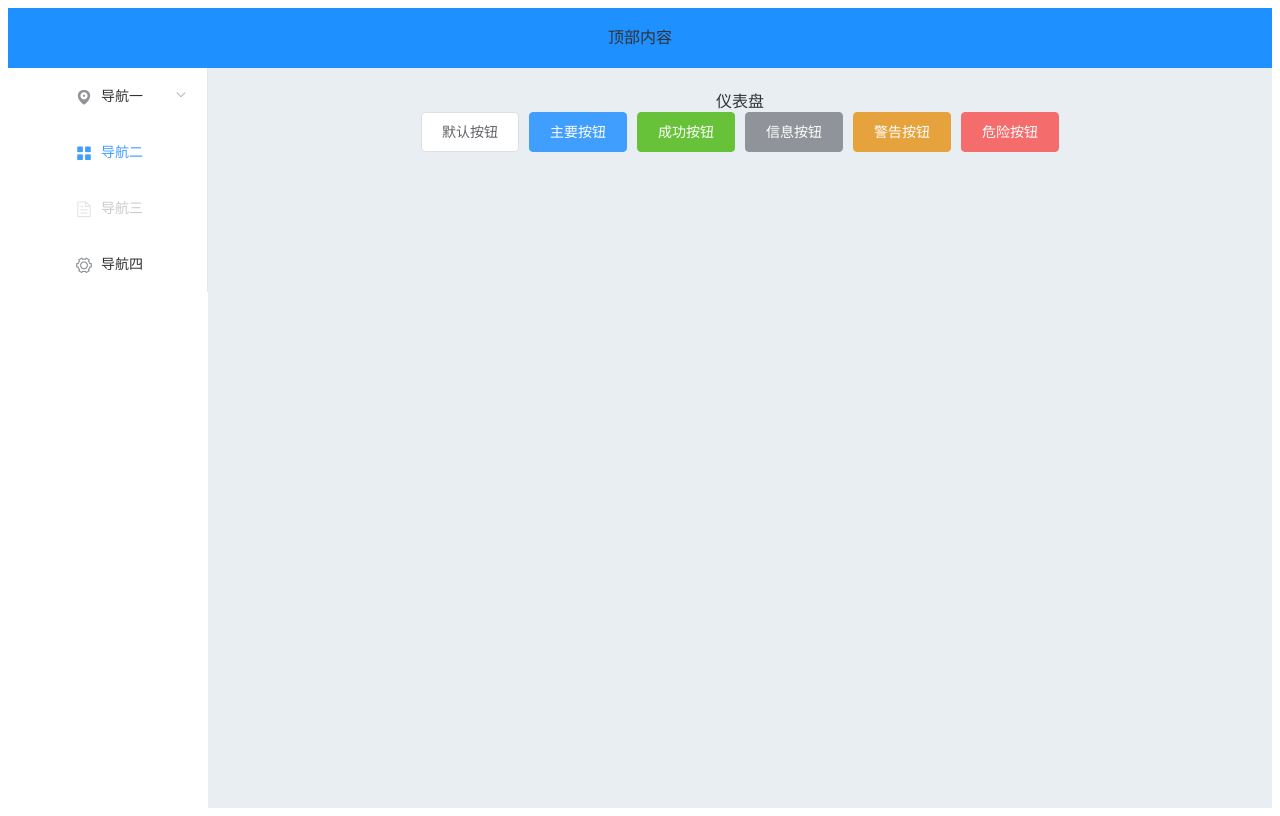
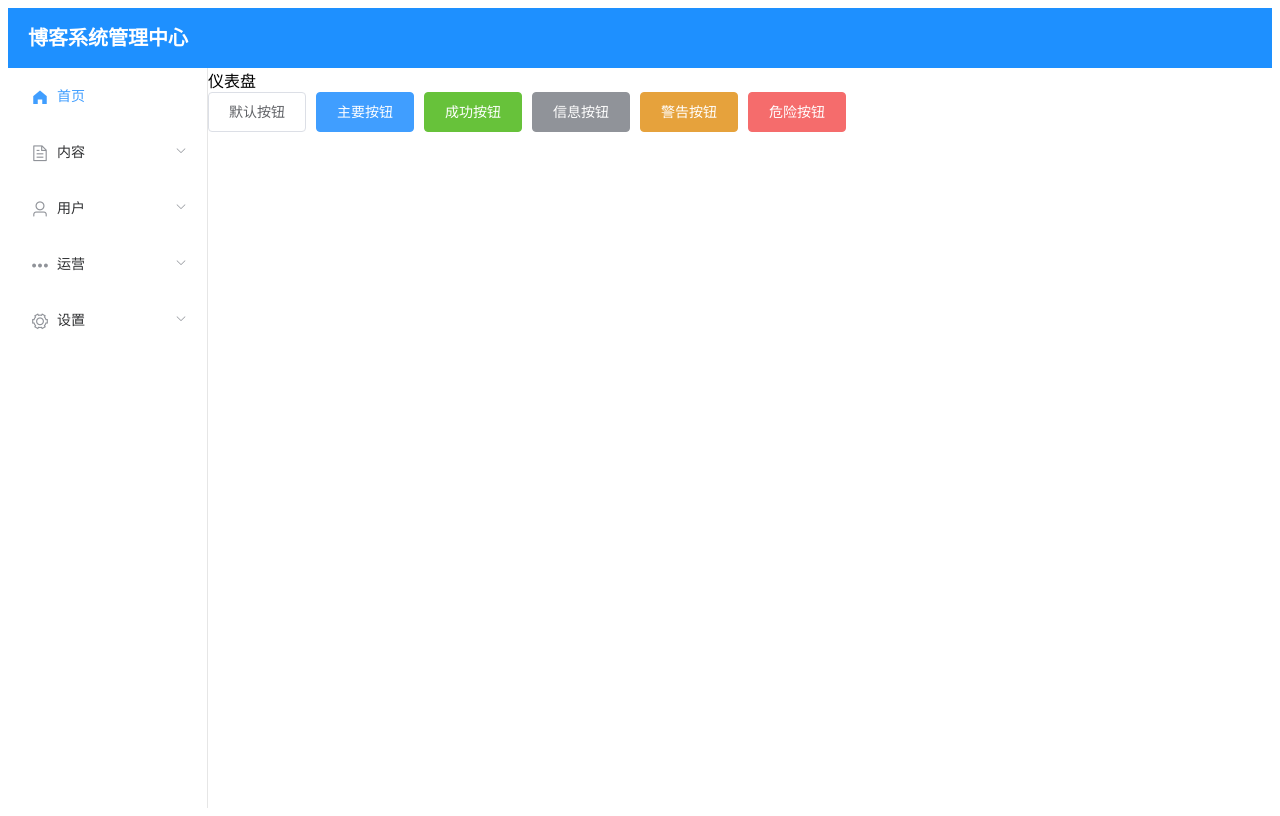
Before and after one commit to AVICCII/SOBBLOGADMIN, a Vue app: page /#/index in a window 1280 px wide. Built offline with nearby package versions, Linux system fonts and the light colour scheme.

Commit message:
2020/10/28

```diff
--- a/package.json
+++ b/package.json
@@ -8,6 +8,7 @@
     "lint": "vue-cli-service lint"
   },
   "dependencies": {
+    "axios": "^0.21.0",
     "core-js": "^3.6.5",
     "element-ui": "^2.13.2",
     "vue": "^2.6.11",
--- a/src/layout/base-view.vue
+++ b/src/layout/base-view.vue
@@ -1,7 +1,9 @@
 <template>
     <!--显示我们的内容--><div>
     <el-container>
-        <el-header id="admin-header-box">顶部内容</el-header>
+        <el-header id="admin-header-box">
+            <top-header/>
+        </el-header>
         <el-container>
             <el-aside id="left-menu-list-box" width="200px">
     <left-menu/>
@@ -37,21 +39,22 @@
 </script>
 
 <style >
+    #left-menu-list-box .el-menu{
+        border-right:none;
+    }
+
     .el-header, .el-footer {
         background-color: dodgerblue;
-        color: #333;
-        text-align: center;
         line-height: 60px;
         height: 60px !important;
     }
     .el-aside {
-        text-align: center;
+        border-right:  solid 1px #e6e6e6;
         line-height: 200px;
     }
 
-    .el-main {
-        background-color: #E9EEF3;
-        color: #333;
-        text-align: center;
+    .el-main{
+        padding: 0px;
     }
+
 </style>
--- a/src/layout/left-menu.vue
+++ b/src/layout/left-menu.vue
@@ -1,48 +1,55 @@
 <template>
     <div>
         <el-menu
-                default-active="2"
-                class="el-menu-vertical-demo">
-            <el-submenu index="1">
-                <template slot="title">
-                    <i class="el-icon-location"></i>
-                    <span>导航一</span>
-                </template>
-                <el-menu-item-group>
-                    <template slot="title">分组一</template>
-                    <el-menu-item index="1-1">选项1</el-menu-item>
-                    <el-menu-item index="1-2">选项2</el-menu-item>
-                </el-menu-item-group>
-                <el-menu-item-group title="分组2">
-                    <el-menu-item index="1-3">选项3</el-menu-item>
-                </el-menu-item-group>
-                <el-submenu index="1-4">
-                    <template slot="title">选项4</template>
-                    <el-menu-item index="1-4-1">选项1</el-menu-item>
+                default-active="0"
+                unique-opened="true"
+                class="el-menu-vertical">
+
+            <!-- 遍历菜单内容 -->
+            <!-- 有两种:有一种没子菜单，有一种有 -->
+            <template v-for="(item,index) in menuList">
+                <router-link :to="item.path" v-if="!item.children&&!item.hidden" :key="index">
+                    <el-menu-item :index="index">
+                        <i :class="item.icon"></i>
+                        <span slot="title">{{item.name}}</span>
+                    </el-menu-item>
+                </router-link>
+
+                <el-submenu v-if="item.children&&!item.hidden" :key="index" :index="index" >
+                    <template slot="title">
+                        <i :class="item.icon"></i>
+                        <span>{{item.name}}</span>
+                    </template>
+                    <router-link  :to="item.path+'/'+subItem.path" v-for="(subItem,subIndex) in item.children" :key="subIndex">
+                        <el-menu-item :index="index+'-'+subIndex" v-if="!subItem.hidden" >
+                            <i :class="subItem.icon"></i>
+                            <span slot="title" v-text="subItem.name"></span>
+                        </el-menu-item>
+                    </router-link>
                 </el-submenu>
-            </el-submenu>
-            <el-menu-item index="2">
-                <i class="el-icon-menu"></i>
-                <span slot="title">导航二</span>
-            </el-menu-item>
-            <el-menu-item index="3" disabled>
-                <i class="el-icon-document"></i>
-                <span slot="title">导航三</span>
-            </el-menu-item>
-            <el-menu-item index="4">
-                <i class="el-icon-setting"></i>
-                <span slot="title">导航四</span>
-            </el-menu-item>
+            </template>
         </el-menu>
     </div>
 </template>
 
 <script>
-    export default {
-        name: "left-menu"
+    import {routes} from '../router'
+    export default{
+        data(){
+            return{
+                menuList:[]
+            }
+        },
+        mounted() {
+            let menuList = routes[0]
+            this.menuList = menuList.children
+            console.log(menuList)
+        }
     }
 </script>
 
-<style scoped>
-
+<style>
+.el-menu-vertical a{
+    text-decoration: none;
+}
 </style>
--- a/src/layout/right-content.vue
+++ b/src/layout/right-content.vue
@@ -1,7 +1,7 @@
 <template>
     <div>
-        <div class="header-part">右边内容</div>
-        <div class="content">
+        <div class="content-title-box">右边内容</div>
+        <div class="content-container-box">
             <router-view/>
         </div>
     </div>
@@ -14,5 +14,11 @@
 </script>
 
 <style scoped>
-
+    .content-container-box{
+        padding: 10px;
+    }
+.content-title-box{
+    padding: 10px;
+    border-bottom: solid 1px #e6e6e6;
+}
 </style>
--- /dev/null
+++ b/src/layout/top-header.vue
@@ -0,0 +1,24 @@
+<template>
+    <div>
+        <div class="header-left-box">
+            <div class="header-logo">博客系统管理中心</div>
+        </div>
+        <div class="header-right-box">
+
+        </div>
+    </div>
+</template>
+
+<script>
+    export default {
+        name: "top-header"
+    }
+</script>
+
+<style scoped>
+.header-logo{
+    color: #fff;
+    font-size: 20px;
+    font-weight: 600;
+}
+</style>
--- a/src/main.js
+++ b/src/main.js
@@ -5,10 +5,13 @@ import ElementUI from 'element-ui';
 import 'element-ui/lib/theme-chalk/index.css';
 
 import leftMenu from './layout/left-menu'
+import topHeader from './layout/top-header'
+
 
 Vue.config.productionTip = false
 Vue.use(ElementUI)
 Vue.component('leftMenu',leftMenu)
+Vue.component('topHeader',topHeader)
 
 new Vue({
   router,
--- a/src/page/login/login.vue
+++ b/src/page/login/login.vue
@@ -1,12 +1,161 @@
 <template>
-    <div>
-        登录页面
+    <div class="admin-login-box">
+        <!-- 后台的登录入口，只有登录，没有注册和找回密码 -->
+        <!-- 只有门户一个用户入口，如果是管理员则跳转到管理中心 -->
+        <!-- 顶部内容 -->
+        <div class="admin-login-header-box">
+            <div class="admin-login-header-center center">
+                <div class="admin-login-logo">
+                    博客系统登录模块
+                </div>
+            </div>
+        </div>
+        <!-- 中间内容 -->
+        <div class="admin-login-center-box">
+            <div class="center login-center-box">
+                <el-row :gutter="20">
+                    <el-col :span="12">
+                        <el-form label-position="right" label-width="100px">
+                            <el-form-item label="账号" required>
+                                <el-input v-model="User.userName" placehoder="用户名/邮箱地址"></el-input>
+                            </el-form-item>
+                            <el-form-item label="密码" required>
+                                <el-input type="password" v-model="User.password" placehoder="请输入密码"></el-input>
+                            </el-form-item>
+                            <el-form-item label="人类验证码" required>
+                                <el-input v-model="loginInfo.verifyCode" placehoder="请输入右侧验证码"></el-input>
+                                <img :src="captchaPath" @click="updateVerifyCode" class="captcha_code">
+                            </el-form-item>
+                            <el-form-item class="login-buttion">
+                                <el-button type="primary" @click="doLogin" size="small"> 登 录</el-button>
+                            </el-form-item>
+                        </el-form>
+                    </el-col>
+
+                </el-row>
+
+            </div>
+        </div>
+        <!-- 底部内容 -->
     </div>
 </template>
 
 <script>
+
+    const axios = require('axios')
+
+    export default {
+        data() {
+            return {
+                User: {
+                    userName: '',
+                    password: ''
+                },
+                loginInfo: {
+                    verifyCode: '',
+                    captcha_key: '',
+                    from: ''
+                },
+                captchaPath:'',
+            }
+        },
+        methods: {
+            doLogin() {
+            //发起登录
+            //TODO：检查数据
+            //向服务器提交数据
+            //处理结果
+                console.log(this.loginInfo);
+                console.log(this.User);
+            //TODO：
+                axios({
+                    method: 'post',
+                    url: '/user/login/'+this.loginInfo.verifyCode+'/'+this.loginInfo.captcha_key,
+                    data: this.User
+                }).then(result =>{
+                    console.log(result.data);
+                });
+            },
+            updateVerifyCode(){
+                this.captchaPath = 'http://127.0.0.1:2020/user/captcha?captcha_key='+ this.loginInfo.captcha_key +"&random" + Date.parse(new Date());
+                console.log(this.captchaPath);
+            }
+
+        },
+        mounted() {
+            axios
+                .get('https://api.sunofbeach.net/shop/discovery/categories')
+                .then(response => {
+                    console.log(response.data);
+                });
+            this.loginInfo.captcha_key = Date.parse(new Date());
+            this.updateVerifyCode();
+        }
+    }
 </script>
 
-<style scoped>
+<style>
 
+    .captcha_code{
+        cursor:pointer;
+        vertical-align: middle;
+        margin-left: 10px;
+        border: #E6E6E6 solid 1px;
+        width: 120px;
+        padding-left: 10px;
+        padding-right: 10px;
+        height: 42px;
+    }
+
+    .login-buttion {
+        margin-bottom: 0px;
+    }
+
+    .admin-login-header-box {
+        width: 100%;
+        height: 60px;
+        margin-bottom: 20px;
+        background: dodgerblue;
+    }
+
+    .center {
+        margin: 0 auto;
+        width: 1140px;
+    }
+
+    .admin-login-header-center {
+        line-height: 60px;
+    }
+
+    .admin-login-logo {
+        color: #fff;
+        font-size: 18px;
+        font-weight: 600;
+    }
+
+    .login-center-box .el-input{
+        width: 200px;
+
+    }
+    .login-center-box {
+        border-radius: 4px;
+        padding: 20px;
+        width: 1100px;
+        background: #fff;
+        box-shadow: 0 1px 10px #afafaf;
+    }
+
+    .login-center-box .el-form-item__label {
+        border-left: #E6E6E6 solid 1px;
+        border-top: #E6E6E6 solid 1px;
+        border-bottom: #E6E6E6 solid 1px;
+        background: #FBFBFB;
+        text-align: center;
+    }
+
+    .login-center-box .el-input__inner {
+        border: #E6E6E6 solid 1px;
+        border-radius: 0;
+        height: 42px;
+    }
 </style>
--- a/src/router/index.js
+++ b/src/router/index.js
@@ -6,7 +6,7 @@ Vue.use(VueRouter)
 
 
 /* 登陆页面 */
-// const login = () => import("@/page/login/login")
+const login = () => import("@/page/login/login")
 /* 内容部分 */
 const ArticleManage = () => import("@/page/content/manage-article")
 const postArticle = () => import("@/page/content/post-article")
@@ -31,89 +31,143 @@ const rightView = () => import("@/layout/right-content")
 
 
 //路由器
-const routes = [
+export const routes = [
     {path: '',
         component:baseView,
         redirect:'/index',
         children:[
             {
                 path:"/index",
+                name:'首页',
+                icon:'el-icon-s-home',
                 component:index
             },
             {
                 path: '/content',
+                name:'内容',
+                icon: 'el-icon-document',
+                hidden:false,
                 component:rightView,
                 children:[
                     {
                         path:'post-article',
+                        icon: 'el-icon-document-add',
+                        name:'发表文章',
+                        hidden:false,
                         component:postArticle
                     },
                     {
                         path:'manage-article',
+                        icon: 'el-icon-document-checked',
+                        name:'文章管理',
+                        hidden:false,
                         component:ArticleManage
                     },
                     {
                         path:'manage-image',
+                        icon: 'el-icon-picture',
+                        name:'图片管理',
+                        hidden:false,
                         component:imageManage
                     },
                     {
                         path:'manage-comment',
+                        icon: 'el-icon-chat-line-round',
+                        name:'评论管理',
+                        hidden:false,
                         component:commentManage
                     }
                 ]
             },
             {
                 path: '/user',
+                icon: 'el-icon-user',
+                name:'用户',
+                hidden:false,
                 component:rightView,
                 children:[
                     {
                         path:'list',
+                        icon: 'el-icon-s-custom',
+                        name:'用户列表',
+                        hidden:false,
                         component:list
                     },
                     {
                         path:'reset-password',
+                        icon: 'el-icon-lock',
+                        name:'密码重置',
+                        hidden:false,
                         component:resetPassword
                     },
                     {
                         path:'email',
+                        icon: 'el-icon-message',
+                        name:'邮箱设置',
+                        hidden:false,
                         component:email
                     },
                     {
                         path:'info',
+                        icon: 'el-icon-user-solid',
+                        name:'用户信息',
+                        hidden:false,
                         component:info
                     }
                 ]
             },
             {
                 path: '/operation',
+                icon: 'el-icon-more',
+                name:'运营',
+                hidden:false,
                 component:rightView,
                 children:[
                     {
                         path:'category',
+                        icon: 'el-icon-more-outline',
+                        name:'分类管理',
+                        hidden:false,
                         component:categoryManage
                     },
                     {
                         path:'loop',
+                        icon: 'el-icon-copy-document',
+                        name:'轮播图管理',
+                        hidden:false,
                         component:loopManage
                     }
                 ]
             },
             {
                 path: '/settings',
+                icon: 'el-icon-setting',
+                name:'设置',
+                hidden:false,
                 component:rightView,
                 children:[
                     {
                         path:'friend-link',
+                        icon: 'el-icon-sort',
+                        name:'友情链接',
+                        hidden:false,
                         component:friendLink
                     },
                     {
-                        path:'websize-info',
+                        path:'web-size-info',
+                        icon: 'el-icon-date',
+                        name:'网站信息',
+                        hidden:false,
                         component:webSizeInfo
                     }
                 ]
             }
         ]
     },
+    {
+        path:'/login',
+        component:login
+    }
 ]
 
 const router = new VueRouter({
--- /dev/null
+++ b/vue.config.js
@@ -0,0 +1,10 @@
+module.exports = {
+    devServer: {
+        proxy: {
+            '/user': {
+                target: 'http://127.0.0.1:2020',
+                changeOrigin: true
+            }
+        }
+    }
+}
```
